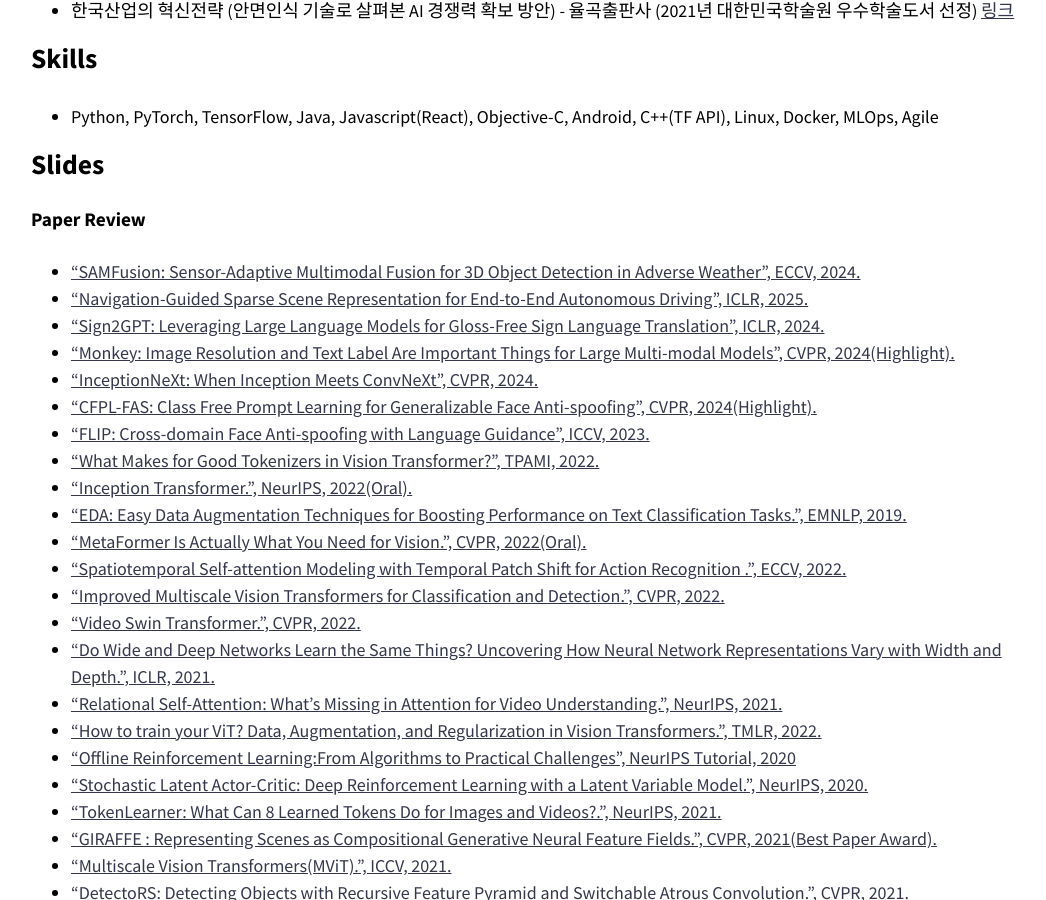
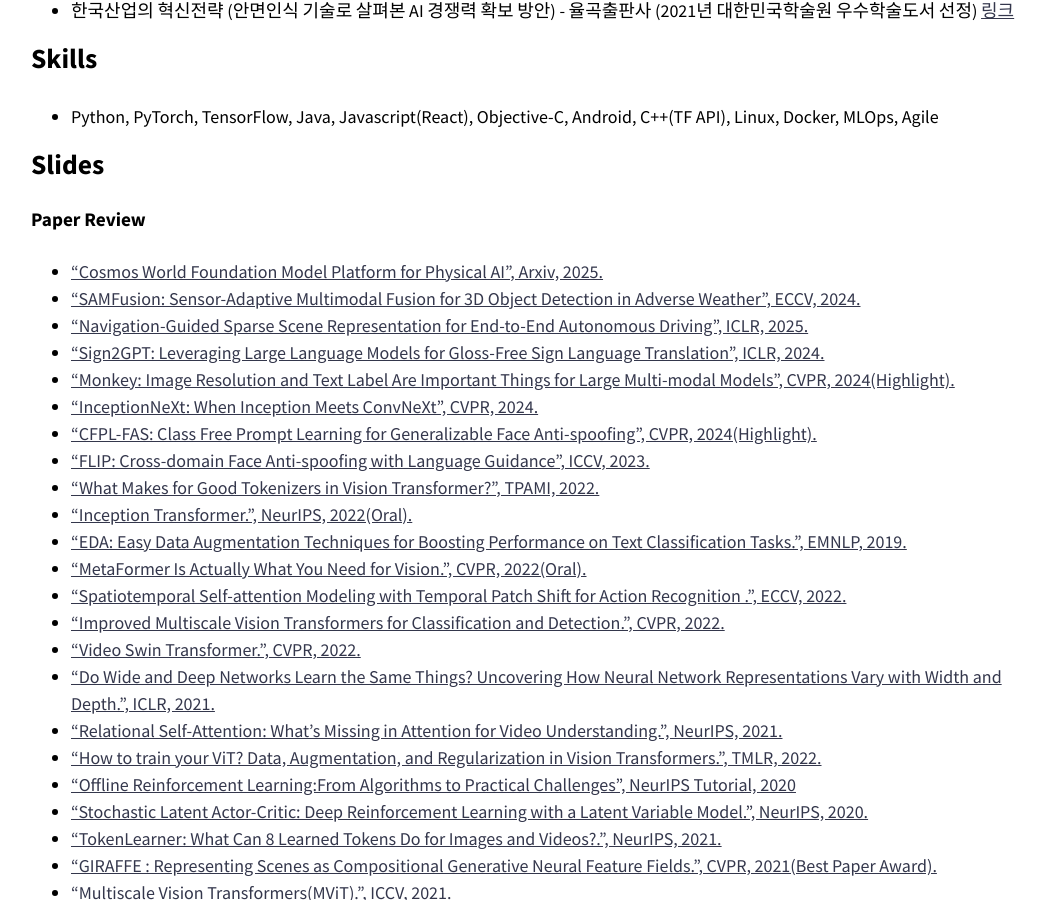
Before and after one commit to healess/healess.github.io, a Jekyll site: the page built from index.md, in a window 1280 px wide and 900 px high, scrolled down 4001 px. Shown: the whole window, without its empty margins (115-1161 px from the left). Built offline with Jekyll 4.4.1, drawn with Linux system fonts in a browser that asks for light colours; nearby versions of some CDN libraries; part of the change alters nothing that is shown.

Commit message:
add cosmos

```diff
--- a/index.md
+++ b/index.md
@@ -17,7 +17,7 @@ entries_layout: grid
 ## Research Experience
 * Deep Learning, Computer Vision, Model Compression (Yonsei Univ. MLCF Lab - Ph.D. Candidate) (2022.09~Present)
   * Multi-view slot attention using paraphrased texts for face anti-spoofing, (ICCV 2025).
-  * MVFormer: Diversifying Feature Normalization and Token Mixing for Efficient Vision Transformers, (PRL 2025) [링크](https://www.sciencedirect.com/science/article/abs/pii/S0167865525002715){:target="_blank"}
+  * MVFormer: Diversifying Feature Normalization and Token Mixing for Efficient Vision Transformers, (PRL 2025) [링크](https://arxiv.org/pdf/2411.18995){:target="_blank"}
 * 3D Reconstruction and Recognition (POSTECH CGLab - Prof. Seungyong Lee) (2023.03~2024.07)
 * Efficient Action Recognition (POSTECH CVLab - Prof. Minsu Cho) (2020.03~2022.08)
 * Auxiliary Supervisions for Face Anti-Spoofing (POSTECH IMLab - Prof. Daejin Kim) (2019.01~2019.12)
@@ -115,6 +115,7 @@ entries_layout: grid
 
 ## Slides
 #### Paper Review
+* ["Cosmos World Foundation Model Platform for Physical AI", Arxiv, 2025.](https://healess.github.io/assets/pdf/[Paper]Cosmos.pdf)
 * ["SAMFusion: Sensor-Adaptive Multimodal Fusion for 3D Object Detection in Adverse Weather", ECCV, 2024.](https://healess.github.io/assets/pdf/[Paper]SAMFusion.pdf)
 * ["Navigation-Guided Sparse Scene Representation for End-to-End Autonomous Driving", ICLR, 2025.](https://healess.github.io/assets/pdf/[Paper]SSR-AD.pdf)
 * ["Sign2GPT: Leveraging Large Language Models for Gloss-Free Sign Language Translation", ICLR, 2024.](https://healess.github.io/assets/pdf/[Paper]Sign2GPT.pdf)
```
Also changed, not shown: 1 other file.
